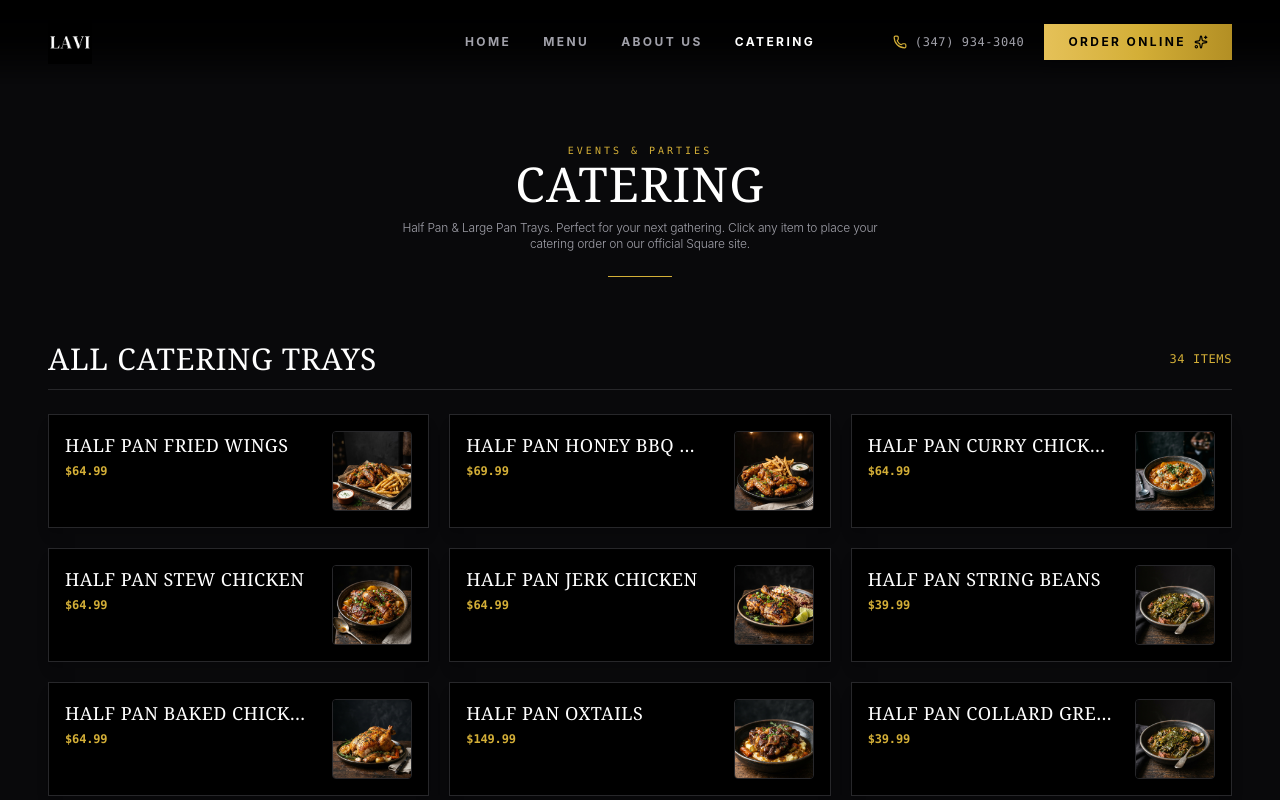
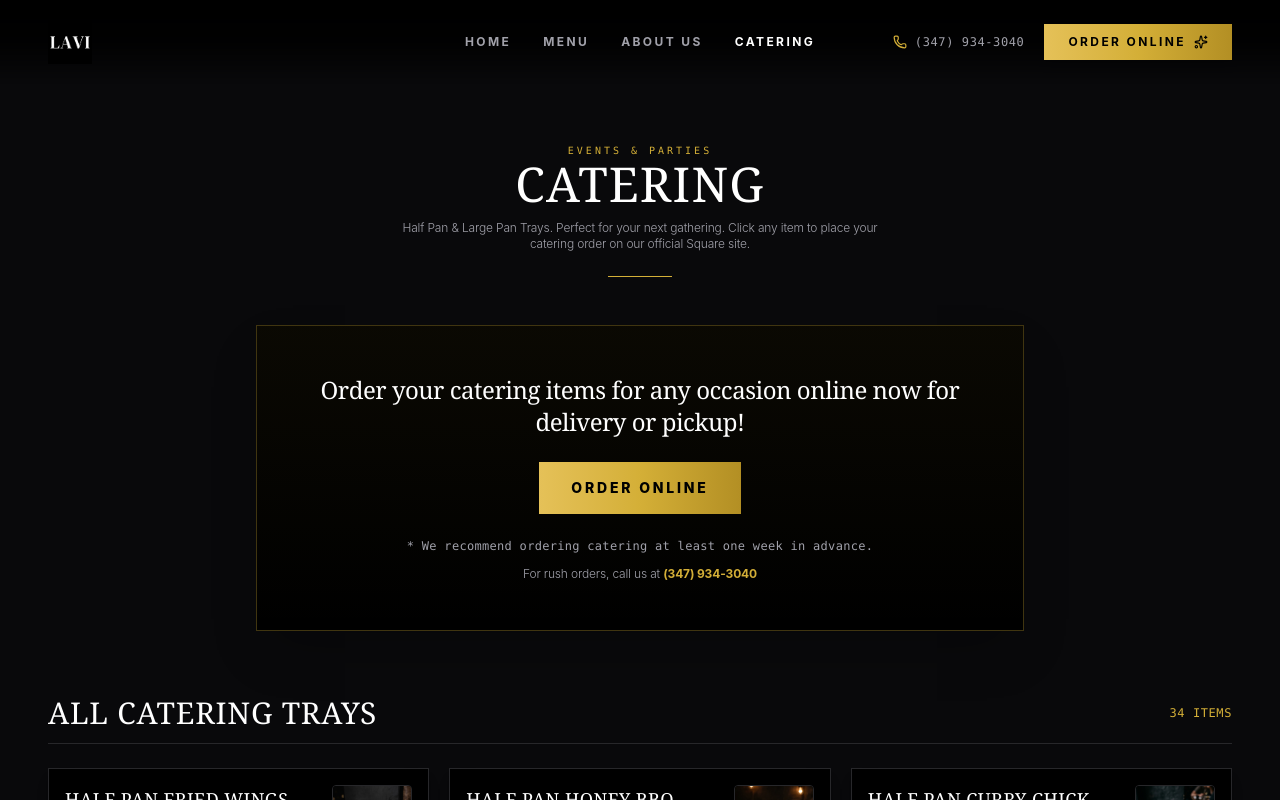
Before and after one commit to eatatlavi-ctrl/eatatlavi.com, a React (Vite) app: page / in a window 1280 px wide. Both pictures are taken after a click on the button "CATERING". Shown: the top 800 px of the page. Built offline with nearby package versions, Linux system fonts and the light colour scheme; no server answers.

Commit message:
Add Catering CTA section

```diff
--- a/src/components/CateringPage.tsx
+++ b/src/components/CateringPage.tsx
@@ -15,7 +15,7 @@ export const CateringPage: React.FC<CateringPageProps> = ({ items, isLoading })
       <div className="max-w-7xl mx-auto px-4 sm:px-6 lg:px-12 pt-10">
 
         {/* HEADER TITLE */}
-        <div className="text-center space-y-3 mb-16">
+        <div className="text-center space-y-3 mb-12">
           <span className="text-[10px] font-mono tracking-[0.3em] uppercase text-[#D4AF37]">
             Events & Parties
           </span>
@@ -25,7 +25,30 @@ export const CateringPage: React.FC<CateringPageProps> = ({ items, isLoading })
           <p className="text-xs text-[#A1A1AA] max-w-lg mx-auto font-light">
             Half Pan & Large Pan Trays. Perfect for your next gathering. Click any item to place your catering order on our official Square site.
           </p>
-          <div className="w-16 h-px bg-[#D4AF37] mx-auto mt-6" />
+          <div className="w-16 h-px bg-[#D4AF37] mx-auto mt-6 mb-8" />
+        </div>
+
+        {/* CATERING CTA SECTION */}
+        <div className="bg-black border border-[#D4AF37]/30 p-8 sm:p-12 text-center max-w-3xl mx-auto mb-16 shadow-2xl relative overflow-hidden">
+          <div className="absolute inset-0 bg-gradient-to-b from-[#D4AF37]/5 to-transparent pointer-events-none" />
+          <h3 className="font-serif text-xl sm:text-2xl font-light text-white mb-6 relative z-10">
+            Order your catering items for any occasion online now for delivery or pickup!
+          </h3>
+          <button
+            onClick={() => window.open('https://eatatlavi.square.site', '_blank')}
+            className="bg-gradient-to-r from-[#E5C158] via-[#D4AF37] to-[#B38F24] hover:brightness-110 text-black font-extrabold text-sm tracking-[0.2em] uppercase px-8 py-4 transition-all inline-block relative z-10"
+          >
+            ORDER ONLINE
+          </button>
+          <p className="text-xs font-mono text-[#A1A1AA] mt-6 tracking-wide relative z-10">
+            * We recommend ordering catering at least one week in advance.
+          </p>
+          <p className="text-xs text-[#A1A1AA] mt-3 font-light relative z-10">
+            For rush orders, call us at{' '}
+            <a href="tel:3479343040" className="text-[#D4AF37] font-bold hover:underline">
+              (347) 934-3040
+            </a>
+          </p>
         </div>
 
         {isLoading ? (
```
